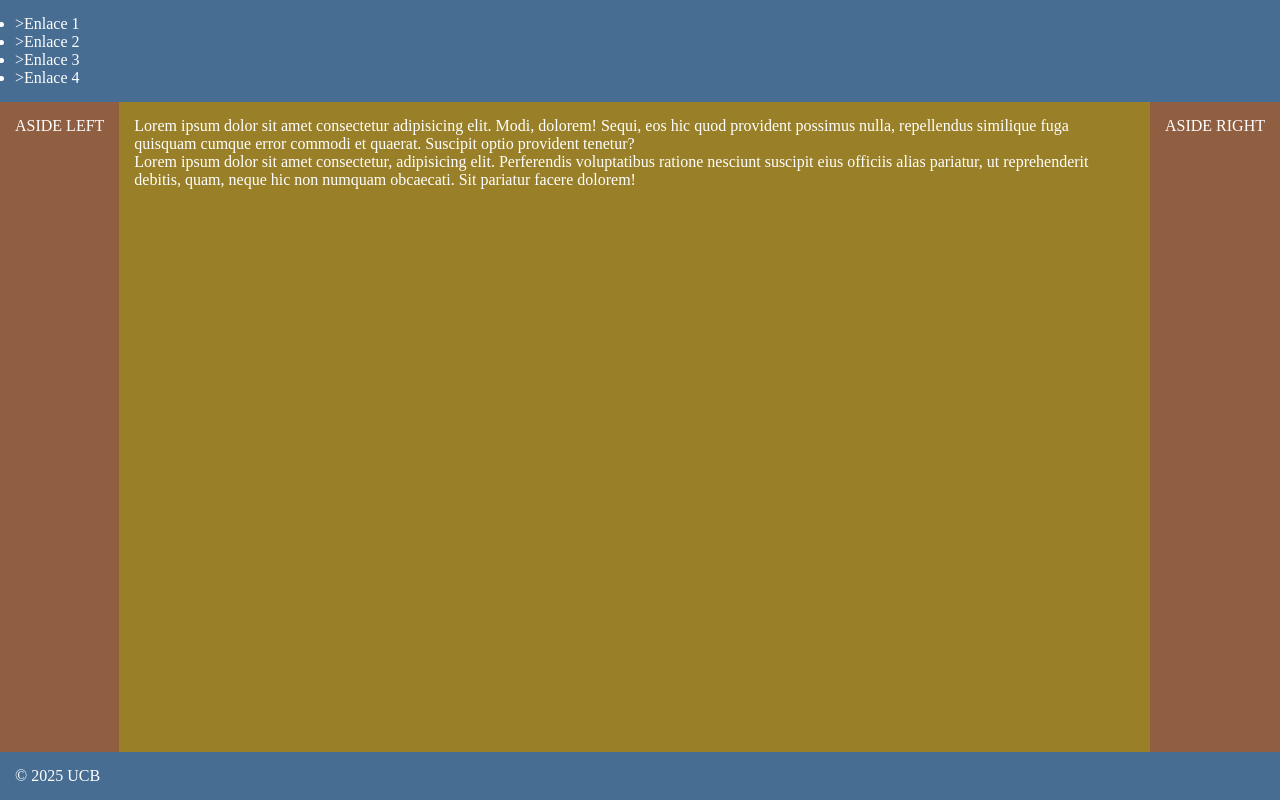
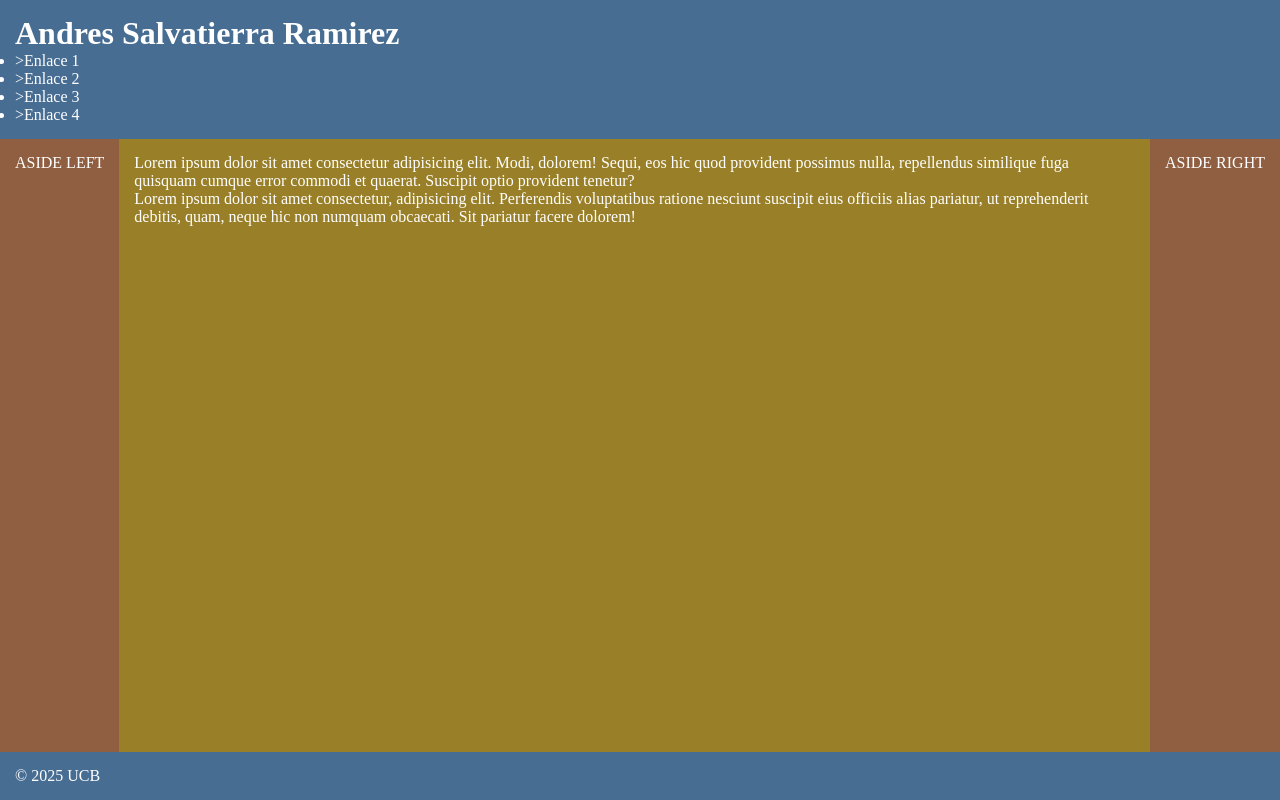
Before and after one commit to AndresSalva/santo-grial-template, a plain HTML site: page index.html in a window 1280 px wide. Drawn offline with Linux system fonts and the light colour scheme.

Commit message:
Aniadir nombre

```diff
--- a/index.html
+++ b/index.html
@@ -9,6 +9,7 @@
 <body>
     <div id="header">
         <div id="nav">
+            <h1>Andres Salvatierra Ramirez</h1>
             <ul>
                 <li>>Enlace 1</li>
                 <li>>Enlace 2</li>
```
